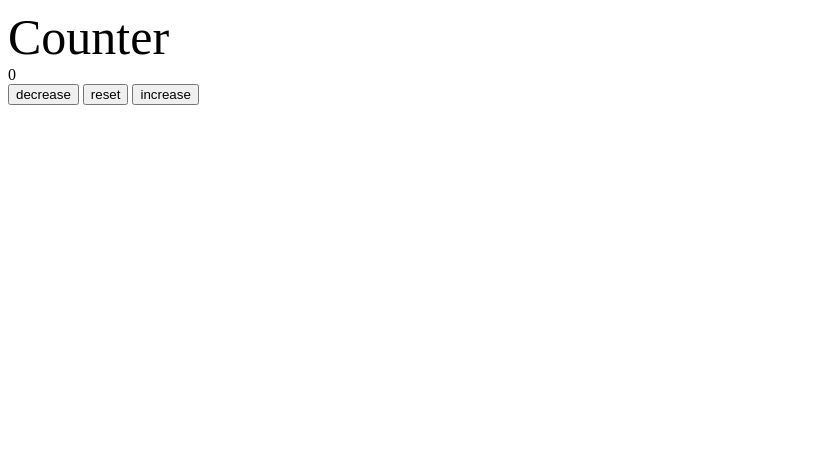
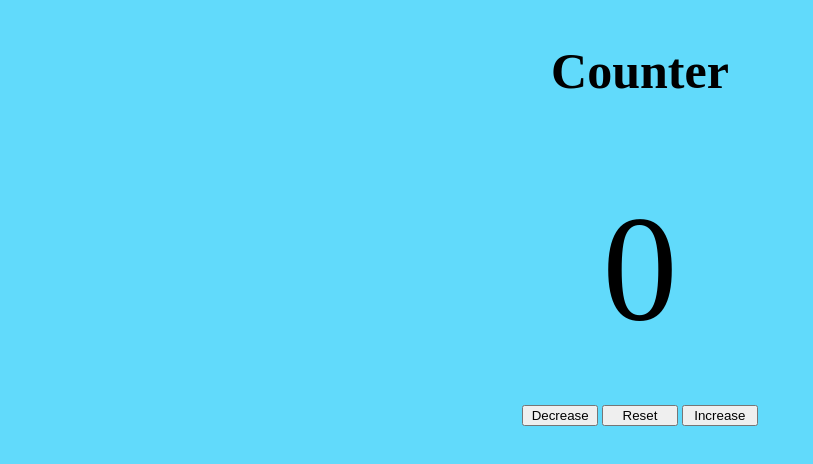
Before and after one commit to Vovan1608/counter_app, a plain HTML site: page index.html in a window 1280 px wide. Shown: the whole page, without its empty margins (0-813 px from the left). Drawn offline with Linux system fonts and the light colour scheme.

Commit message:
added styles

```diff
--- a/index.html
+++ b/index.html
@@ -5,16 +5,16 @@
 	<meta http-equiv="X-UA-Compatible" content="IE=edge">
 	<meta name="viewport" content="width=device-width, initial-scale=1.0">
 	<title>Document</title>
-	<link rel="stylesheet" href="style.css">
+	<link rel="stylesheet" href="./style.css">
 </head>
 <body>
 	<div id="app">
-		<div class="header">Counter</div>
+		<h1 class="header">Counter</h1>
 		<div class="item">0</div>
 		<div class="container">
-			<button class="decrease">decrease</button>
-			<button class="reset">reset</button>
-			<button class="increase">increase</button>
+			<button class="decrease">Decrease</button>
+			<button class="reset">Reset</button>
+			<button class="increase">Increase</button>
 		</div>
 	</div>
 	<script src="./main.js"></script>
--- a/style.css
+++ b/style.css
@@ -1,12 +1,26 @@
-.app {
+body {
+  background-color: #61dafb;
+}
+
+#app {
   display: flex;
   flex-direction: column;
   justify-content: center;
-  background-color: #f1f5f8;
+  text-align: center;
+  width: 60%;
+  margin: 0 auto;
 }
 
 .header {
-  margin: 0 auto;
   font-size: 50px;
   color: #000;
 }
+
+.item {
+  font-size: 150px;
+  margin: 50px;
+}
+
+button {
+  width: 10%;
+}
```
